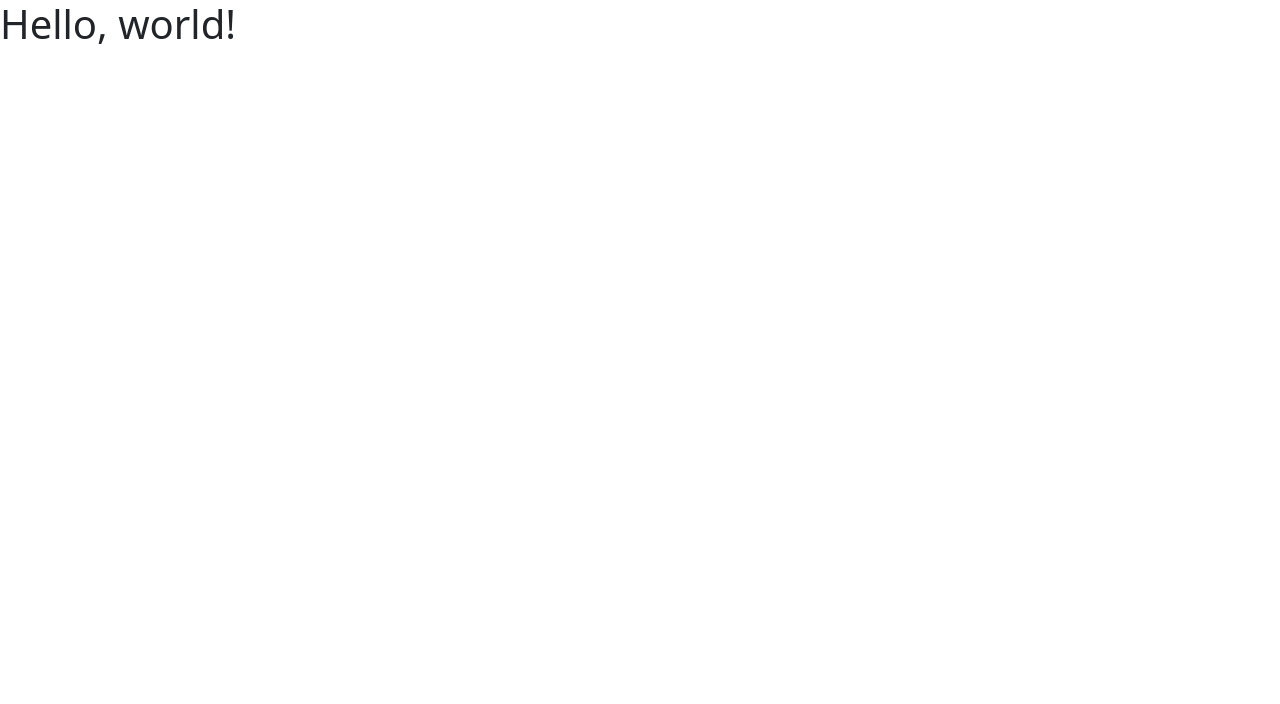
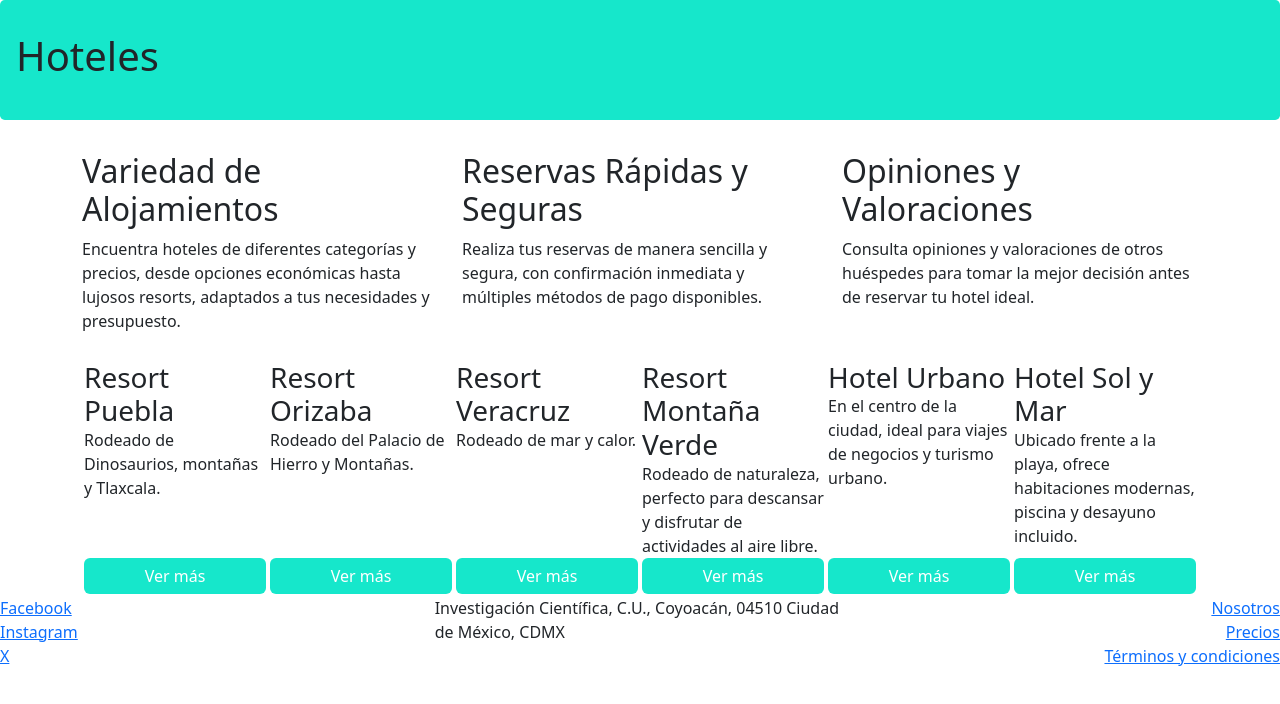
Before and after one commit to Alejandro-Estrada-1/guia-hoteles, a website: page index.html in a window 1280 px wide. Drawn offline with nearby package versions, Linux system fonts and the light colour scheme.

Commit message:
Footer  y css

```diff
--- /dev/null
+++ b/css/main.css
@@ -0,0 +1,30 @@
+.jumbotron {
+  background-color: #16e7cb;
+  padding: 2rem 1rem;
+  margin-bottom: 2rem;
+  border-radius: 0.3rem;
+}
+
+.btn {
+  background-color: #16e7cb;
+  color: white;
+  border: none;
+}
+
+.card-hotel {
+  flex: 1 150px;
+  padding: 2px 2px 2px 2px;
+  margin-top: 10px;
+}
+
+.btn-reserva {
+  width: 100%;
+}
+
+.footer {
+  background-color: #343a40;
+  color: white;
+  padding: 1rem 0;
+  text-align: center;
+  margin-top: 10px;
+}
--- a/index.html
+++ b/index.html
@@ -5,9 +5,111 @@
     <meta name="viewport" content="width=device-width, initial-scale=1">
     <title>Bootstrap demo</title>
     <link href="node_modules/bootstrap/dist/css/bootstrap.min.css" rel="stylesheet">
+    <link rel="stylesheet" href="css/main.css">
+
   </head>
   <body>
-    <h1>Hello, world!</h1>
+    <!-- Jumbotron -->
+  <div class="jumbotron">
+    <h1>Hoteles</h1>
+  </div>
+
+  <!-- Container -->
+<div class="container">
+  <div class="row">
+    <div class="col-sm-4">
+      <h2>Variedad de Alojamientos</h2>
+      <p>Encuentra hoteles de diferentes categorías y precios, desde opciones económicas hasta lujosos resorts, adaptados a tus necesidades y presupuesto.</p>
+    </div>
+    <div class="col-sm-4">
+      <h2>Reservas Rápidas y Seguras</h2>
+      <p>Realiza tus reservas de manera sencilla y segura, con confirmación inmediata y múltiples métodos de pago disponibles.</p>
+    </div>
+    <div class="col-sm-4">
+      <h2>Opiniones y Valoraciones</h2>
+      <p>Consulta opiniones y valoraciones de otros huéspedes para tomar la mejor decisión antes de reservar tu hotel ideal.</p>
+    </div>
+  </div>
+<!-- Hoteles-->
+  <div class="d-flex flex-wrap flex-row-reverse">
+    <div class="card-hotel d-flex flex-column justify-content-between">
+          <div>
+            <h3 class="card-title">Hotel Sol y Mar</h3>
+            <p class="card-text">Ubicado frente a la playa, ofrece habitaciones modernas, piscina y desayuno incluido.</p>
+          </div>
+          <div>
+            <a href="#" class="btn btn-primary btn-reserva">Ver más</a>
+          </div>
+    </div>
+    <div class="card-hotel d-flex flex-column justify-content-between">
+      <div>
+        <h3 class="card-title">Hotel Urbano</h3>
+        <p class="card-text">En el centro de la ciudad, ideal para viajes de negocios y turismo urbano.</p>
+      </div>
+      <div>
+         <a href="#" class="btn btn-primary btn-reserva">Ver más</a>
+      </div>
+    </div>
+    <div class="card-hotel d-flex flex-column justify-content-between">
+      <div>
+        <h3 class="card-title">Resort Montaña Verde</h3>
+          <p class="card-text">Rodeado de naturaleza, perfecto para descansar y disfrutar de actividades al aire libre.</p>
+
+      </div>
+      <div>
+        <a href="#" class="btn btn-primary btn-reserva">Ver más</a>
+      </div>
+    </div>
+    <div class="card-hotel d-flex flex-column justify-content-between">
+      <div>
+        <h3 class="card-title">Resort Veracruz </h3>
+        <p class="card-text">Rodeado de mar y calor.</p>
+      </div>
+      <div>
+        <a href="#" class="btn btn-primary btn-reserva">Ver más</a>
+      </div>
+    </div>
+    <div class="card-hotel d-flex flex-column justify-content-between">
+      <div>
+        <h3 class="card-title">Resort Orizaba </h3>
+        <p class="card-text">Rodeado del Palacio de Hierro y Montañas.</p>
+      </div>
+      <div>
+         <a href="#" class="btn btn-primary btn-reserva">Ver más</a>
+      </div>
+    </div>
+    <div class="card-hotel d-flex flex-column justify-content-between">
+      <div>
+        <h3 class="card-title">Resort Puebla </h3>
+        <p class="card-text">Rodeado de Dinosaurios, montañas y Tlaxcala.</p>
+      </div>
+      <div>
+        <a href="#" class="btn btn-primary btn-reserva">Ver más</a>
+      </div>
+    </div>
+  </div>
+</div>
+
+<footer>
+  <div class="row">
+    <div class="col-sm-4 d-flex flex-column">
+    <a href="www.facebook.com">Facebook</a>
+    <a href="www.instagram.com">Instagram</a>
+    <a href="www.x.com">X</a>
+  </div>
+  <div class="col-sm-4">
+    <address>Investigación Científica, C.U.,
+      Coyoacán, 04510 Ciudad de México, CDMX
+    </address>
+  </div>
+  <div class="col-sm-4 d-flex flex-column align-items-end">
+    <a href="www.facebook.com">Nosotros</a>
+    <a href="www.instagram.com">Precios</a>
+    <a href="www.x.com">Términos y condiciones</a>
+  </div>
+  </div>
+</footer>
+
     <script src="node_modules/jquery/dist/jquery.min.js"></script>
     <script src="node_modules/@popperjs/core/dist/umd/popper.min.js" ></script>
     <script src="node_modules/bootstrap/dist/js/bootstrap.min.js"></script>
```
